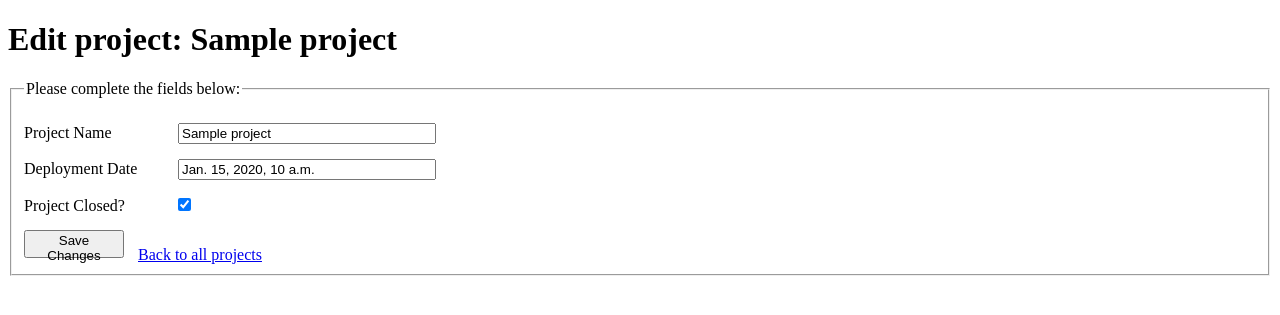
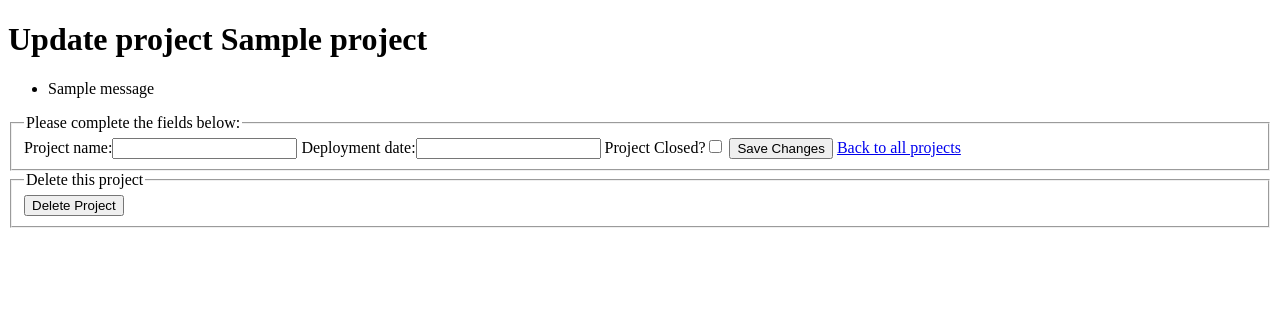
Before and after one commit to alextiley/django-project-tracker, a Django app: template projects/templates/projects/update.html in a window 1280 px wide. Shown: the top 315 px of the page. Run offline with Django 3.2, Linux system fonts and the light colour scheme; the template is opened without the code that fills it: values that come from a table or form of the project are taken from there, others are empty; tables that the repository leaves empty hold one stand-in row (values such as "Sample post"); one stand-in notice (Sample message) is shown; parts of the project's set-up code (start-up, migrations or seed data) failed here and were passed over.

Commit message:
added create and delete functionality, also added reusable msg partial and logging

```diff
--- a/projects/forms.py
+++ b/projects/forms.py
@@ -1,8 +1,14 @@
-from django.forms import ModelForm
+from django import forms
+from django.forms import extras
 
 from projects.models import Project
 
-class ProjectForm(ModelForm):
+class ProjectForm(forms.ModelForm):
+
+	project_name = forms.CharField()
+	deployment_date = forms.DateTimeField(widget = extras.SelectDateWidget)
+	is_closed = forms.BooleanField(required = False, label = 'Project Closed?', initial = False)
+
 	class Meta:
 		model = Project
-		fields = ['project_name', 'deployment_date', 'is_closed']
+		initial = {'is_closed': False}
--- a/projects/models.py
+++ b/projects/models.py
@@ -1,13 +1,13 @@
+import time
 from django.db import models
 
 class Project(models.Model):
 
-	project_name = models.CharField(max_length=120, unique=True)
+	project_name = models.CharField(max_length = 120, unique = True)
 	deployment_date = models.DateTimeField()
-	is_closed = models.BooleanField(default=False)
+	is_closed = models.BooleanField(default = False)
+
+	#input_formats=['%Y-%m-%d']
 
 	def __unicode__(self):
 		return str(self.id) + ": " + self.project_name
-
-# import time
-# project.deployment_date = time.strptime("01 May 14 18:30", "%d %b %y %H:%M")
--- a/projects/templates/projects/list.html
+++ b/projects/templates/projects/list.html
@@ -6,6 +6,8 @@
 	</head>
 	<body>
 		<h1>Project List</h1>
+
+		{% include "projects/messages.html" %}
 
 		{% if projects %}
 
--- /dev/null
+++ b/projects/templates/projects/messages.html
@@ -0,0 +1,7 @@
+{% if messages %}
+	<ul class="messages">
+		{% for message in messages %}
+			<li{% if message.tags %} class="{{ message.tags }}"{% endif %}>{{ message }}</li>
+		{% endfor %}
+	</ul>
+{% endif %}
--- a/projects/templates/projects/update.html
+++ b/projects/templates/projects/update.html
@@ -1,52 +1,34 @@
 <!doctype html>
 <html lang="en">
 	<head>
-		<title>Edit project: {{project.project_name}}</title>
+		<title>Update project {{project.project_name}}</title>
 		<meta charset="utf-8" />
 	</head>
 	<body>
-		<h1>Edit project: {{project.project_name}}</h1>
+		<h1>Update project {{project.project_name}}</h1>
 
-		{% if error %}
-			<div class="alert">
-				<p>{{error}}</p>
-			</div>
-		{% endif %}
+		{% include "projects/messages.html" %}
 
-		<form action="{% url 'projects:update' project.id %}" method="post">
+		<form action="{% url 'projects:update' project_id %}" method="post">
 			<fieldset>
 				<legend>Please complete the fields below:</legend>
 
 				{% csrf_token %}
 
-				<div class="element">
-					<label for="project_name">Project Name</label>
-					<input type="text" name="project_name" id="project_name" value="{{project.project_name}}" />
-				</div>
-
-				<div class="element">
-					<label for="deployment_date">Deployment Date</label>
-					<input type="text" name="deployment_date" id="deployment_date" value="{{project.deployment_date}}" />
-				</div>
-
-				<div class="element">
-					<label for="is_closed">Project Closed?</label>
-					<input type="checkbox" name="is_closed" id="is_closed" value="true" {% if project.is_closed %}checked="checked"{% endif %}/>
-				</div>
+				{{form}}
 
 				<button type="submit">Save Changes</button>
 				<a href="{% url 'projects:list' %}">Back to all projects</a>
 			</fieldset>
 		</form>
 
+		<form action="{% url 'projects:delete' project_id %}" method="post">
+			<fieldset>
+				<legend>Delete this project</legend>
+				{% csrf_token %}
+				<button type="submit">Delete Project</button>
+			</fieldset>
+		</form>
+
 	</body>
 </html>
-
-<style>
-	legend {margin-bottom:20px;}
-	.element {margin-bottom:15px;}
-	.element label {display:inline-block; width:150px;}
-	.element input[type=text] {width:250px;}
-	.element input[type=checkbox] {margin-left:0px;}
-	button {height:28px; width:100px; margin-right:10px;}
-</style>
```
Also changed, not shown: projects/templates/projects/create.html (+11 -25 lines), projects/views.py (+26 -16 lines), 2 other files.
